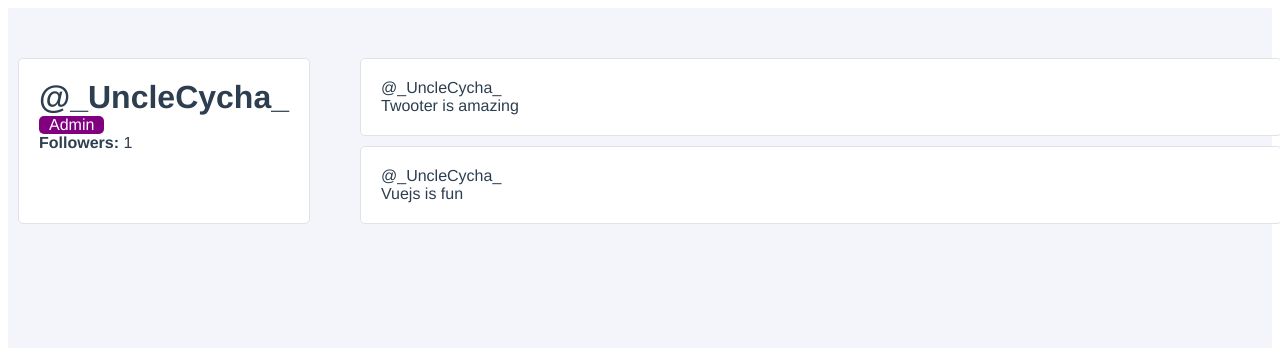
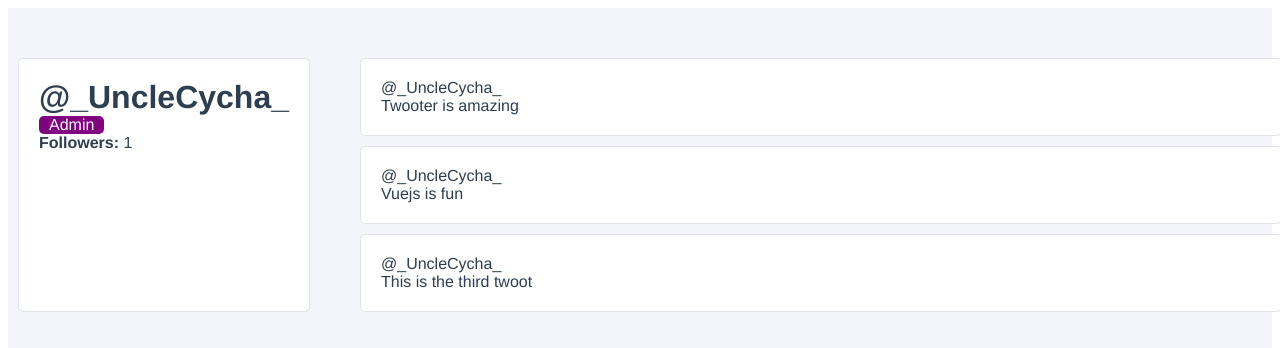
Before and after one commit to sicelo17/twotterapp, a Vue app: page / in a window 1280 px wide. Shown: the top 348 px of the page. Built offline with nearby package versions, Linux system fonts and the light colour scheme.

Commit message:
emitting data to parent

```diff
--- a/src/components/TwootItem.vue
+++ b/src/components/TwootItem.vue
@@ -1,5 +1,5 @@
 <template>
-   <div class="twoot-item">
+   <div class="twoot-item" @click="favoriteTwoot(twoot.id)">
     <div class="user-profile__twoot">
       <div class="twoot-item__user">
         @{{ username }}
@@ -22,6 +22,12 @@ export default {
         twoot: {
             type: Object,
             required: true
+        }
+    },
+    methods: {
+        // emit to parent
+        favoriteTwoot(id) {
+            this.$emit('favorite', id)
         }
     }
 }
--- a/src/components/UserProfile.vue
+++ b/src/components/UserProfile.vue
@@ -12,7 +12,7 @@
       </div>
     </div>
     <div class="user-profile_twoots-wrapper">
-        <TwootItem v-for="twoot in user.twoots" :key="twoot.id" :username="user.username" :twoot="twoot" />
+        <TwootItem v-for="twoot in user.twoots" :key="twoot.id" :username="user.username" :twoot="twoot" @favorite="toggleFavorite" />
     </div>
   </div>
 </template>
@@ -37,7 +37,8 @@ export default {
             isAdmin: true,
             twoots: [
                 {id: 1, content: "Twooter is amazing "},
-                {id: 2, content: "Vuejs is fun"}
+                {id: 2, content: "Vuejs is fun"},
+                {id: 3, content: "This is the third twoot"}
             ]
         },
     };
@@ -51,6 +52,9 @@ export default {
     followUser() {
       this.followers++;
     },
+    toggleFavorite(id){
+        console.log(`Favorited twoot #${id}`);
+    }
   },
   mounted() {
     this.followUser();
```
